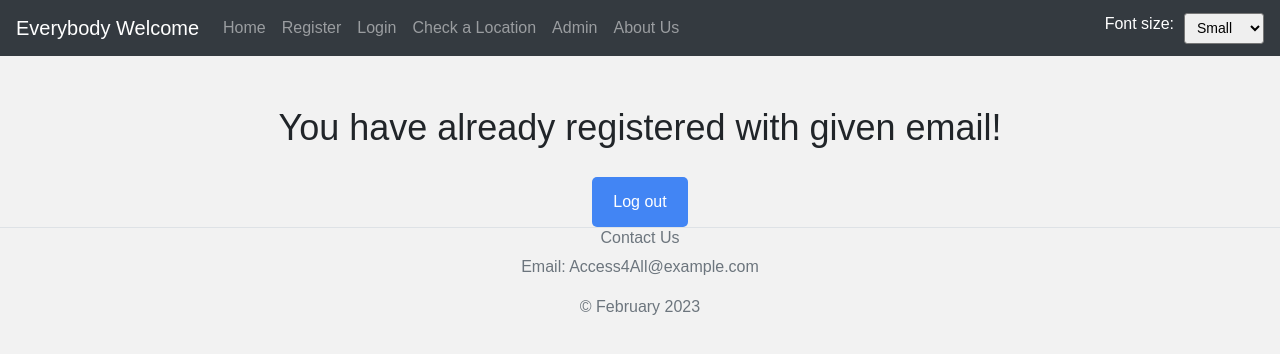
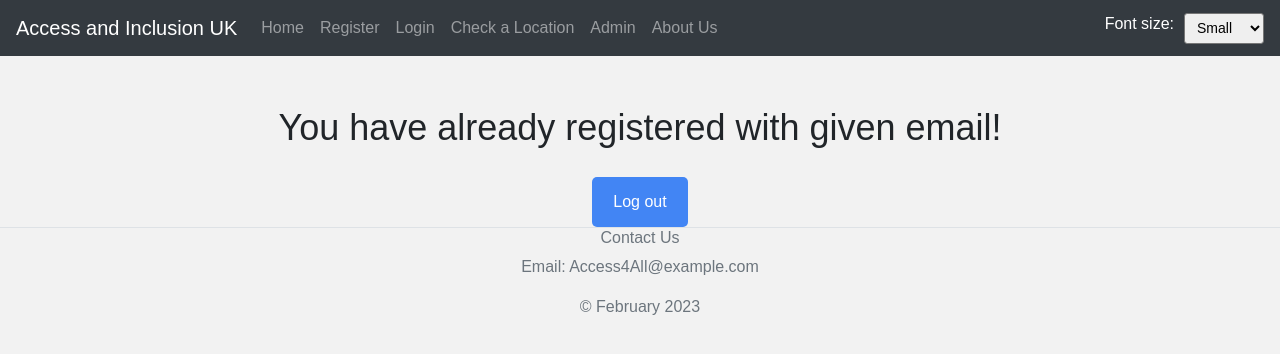
Before and after one commit to Waris-Al/EW2, a PHP site: page /AlreadyAdd.php in a window 1280 px wide. Shown: the top 354 px of the page. Run offline with PHP 8.4, Linux system fonts and the light colour scheme.

Commit message:
massive overhaul

```diff
--- a/NavbarLoggedin.php
+++ b/NavbarLoggedin.php
@@ -2,7 +2,7 @@
 <html lang="en">
   <head>
 
-    <title>Everybody Welcome</title>
+    <title>Access and Inclusion UK</title>
 
     <meta charset="utf-8">
     <meta name="viewport" content="width=device-width, initial-scale=1, shrink-to-fit=no">
@@ -16,7 +16,7 @@
 <body class="bgColor">
     <header>
     <nav class="navbar navbar-expand navbar-dark bg-dark">
-      <a class="navbar-brand"style="color:white ">Everybody Welcome</a>
+      <a class="navbar-brand"style="color:white ">Access and Inclusion UK</a>
       <button class="navbar-toggler" type="button" data-toggle="collapse" data-target="#navbarsExample02" aria-controls="navbarsExample02" aria-expanded="false" aria-label="Toggle navigation">
         <span class="navbar-toggler-icon"></span>
       </button>
--- a/NavigationBar.php
+++ b/NavigationBar.php
@@ -2,7 +2,7 @@
 <html lang="en">
   <head>
 
-    <title>Everybody Welcome</title>
+    <title>Access and Inclusion UK</title>
 
     <meta charset="utf-8">
     <meta name="viewport" content="width=device-width, initial-scale=1, shrink-to-fit=no">
@@ -16,7 +16,7 @@
 <body class="bgColor">
     <header>
     <nav class="navbar navbar-expand navbar-dark bg-dark">
-      <a class="navbar-brand"style="color:white ">Everybody Welcome</a>
+      <a class="navbar-brand"style="color:white ">Access and Inclusion UK</a>
       <button class="navbar-toggler" type="button" data-toggle="collapse" data-target="#navbarsExample02" aria-controls="navbarsExample02" aria-expanded="false" aria-label="Toggle navigation">
         <span class="navbar-toggler-icon"></span>
       </button>
--- a/navBarAdmin.php
+++ b/navBarAdmin.php
@@ -2,7 +2,7 @@
 <html lang="en">
   <head>
 
-    <title>Everybody Welcome</title>
+    <title>Access and Inclusion UK</title>
 
     <meta charset="utf-8">
     <meta name="viewport" content="width=device-width, initial-scale=1, shrink-to-fit=no">
@@ -16,7 +16,7 @@
 <body class="bgColor">
     <header>
     <nav class="navbar navbar-expand navbar-dark bg-dark">
-      <a class="navbar-brand"style="color:white ">Everybody Welcome</a>
+      <a class="navbar-brand"style="color:white ">Access and Inclusion UK</a>
       <button class="navbar-toggler" type="button" data-toggle="collapse" data-target="#navbarsExample02" aria-controls="navbarsExample02" aria-expanded="false" aria-label="Toggle navigation">
         <span class="navbar-toggler-icon"></span>
       </button>
```
Also changed, not shown: testtest.php (added, +8 -0 lines).
